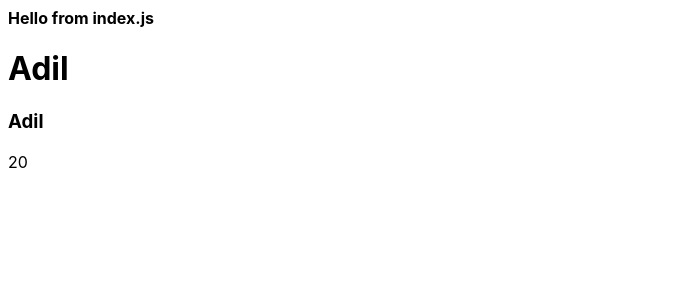
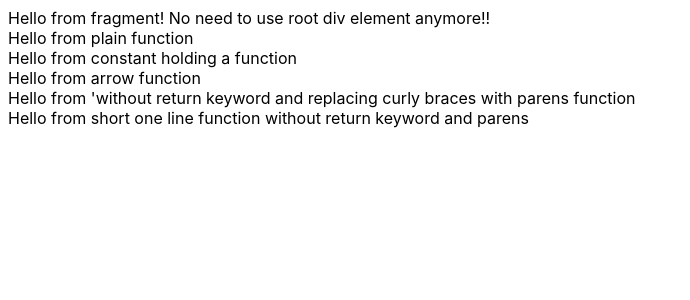
Before and after one commit to adisher/my-react-app, a React (Create React App) app: page / in a window 1280 px wide. Shown: the top 300 px of the page, without its empty margins (0-690 px from the left). Built offline with nearby package versions, Linux system fonts and the light colour scheme.

Commit message:
Update index.js
Added Fragment and functions in five different ways.

```diff
--- a/src/index.js
+++ b/src/index.js
@@ -2,16 +2,41 @@ import React from 'react';
 import ReactDOM from 'react-dom';
 import './index.css';
 
-function Hi(props) {
+function Hi({plainFunc}) {
     return (
-        <div>
-            <strong>Hello from {props.name}</strong>
-            <h1>Adil</h1>
-            <h3>Adil</h3>
-            {10 + 10}
-        </div>
+        <React.Fragment>
+            <div>Hello from fragment! No need to use root div element anymore!!</div>
+            <div>Hello from {plainFunc}</div>
+        </React.Fragment>
+
     );
-
 }
 
-ReactDOM.render(<Hi name="index.js"/>, document.querySelector('#root'));
+const MyConst = function({constFunc}) {
+    return <div>Hello from {constFunc}</div>;
+}
+
+const ArrowConst = ({arrowFunc}) => {
+    return <div>Hello from {arrowFunc}</div>;
+}
+
+const ParensConst = ({parensFunc}) => (
+    <div>Hello from {parensFunc}</div>
+)
+
+const OneLineConst = ({oneLineFunc}) => <div>Hello from {oneLineFunc}</div>
+
+
+
+
+ReactDOM.render(
+    <>
+        <Hi plainFunc="plain function"/>
+        <MyConst constFunc="constant holding a function"/>
+        <ArrowConst arrowFunc="arrow function"/>
+        <ParensConst parensFunc="'without return keyword and replacing curly braces with parens function"/>
+        <OneLineConst oneLineFunc="short one line function without return keyword and parens"/>
+    </>,
+
+    document.querySelector('#root')
+    );
```
